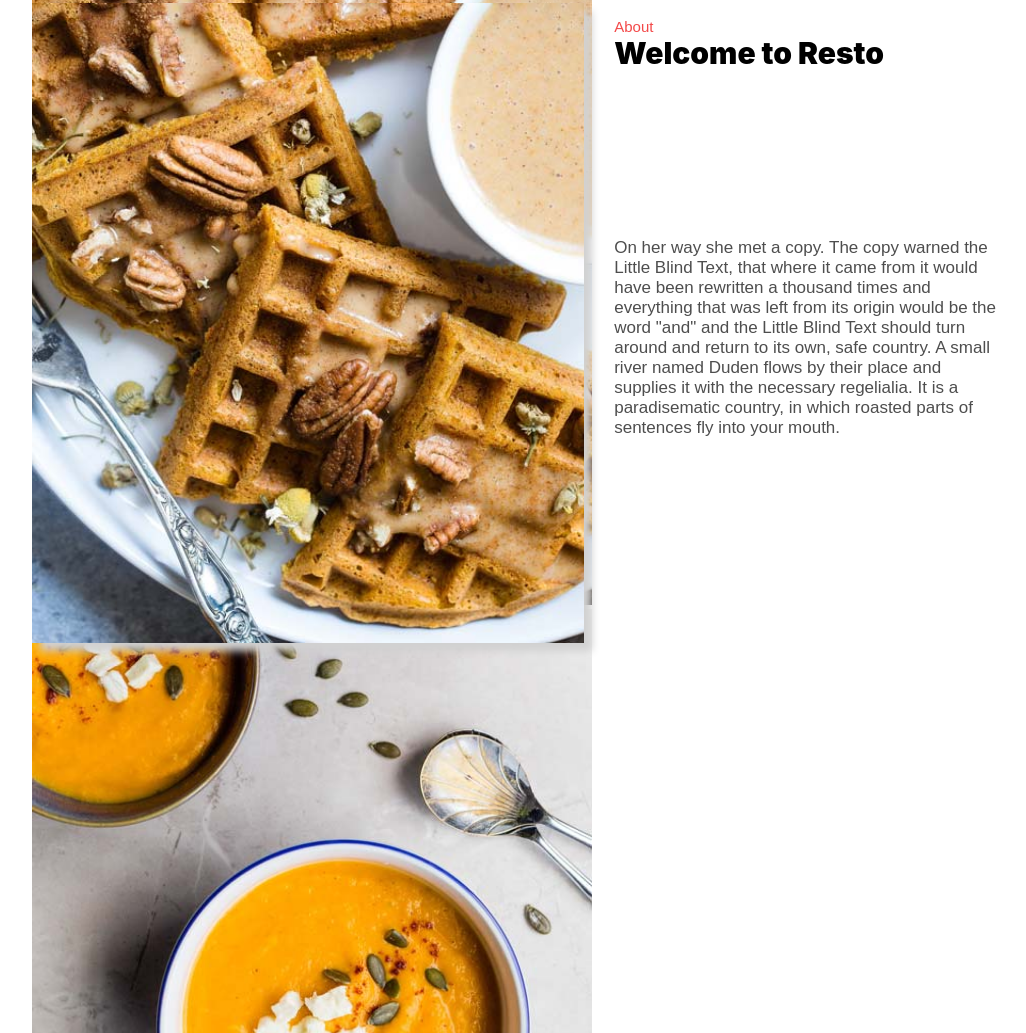
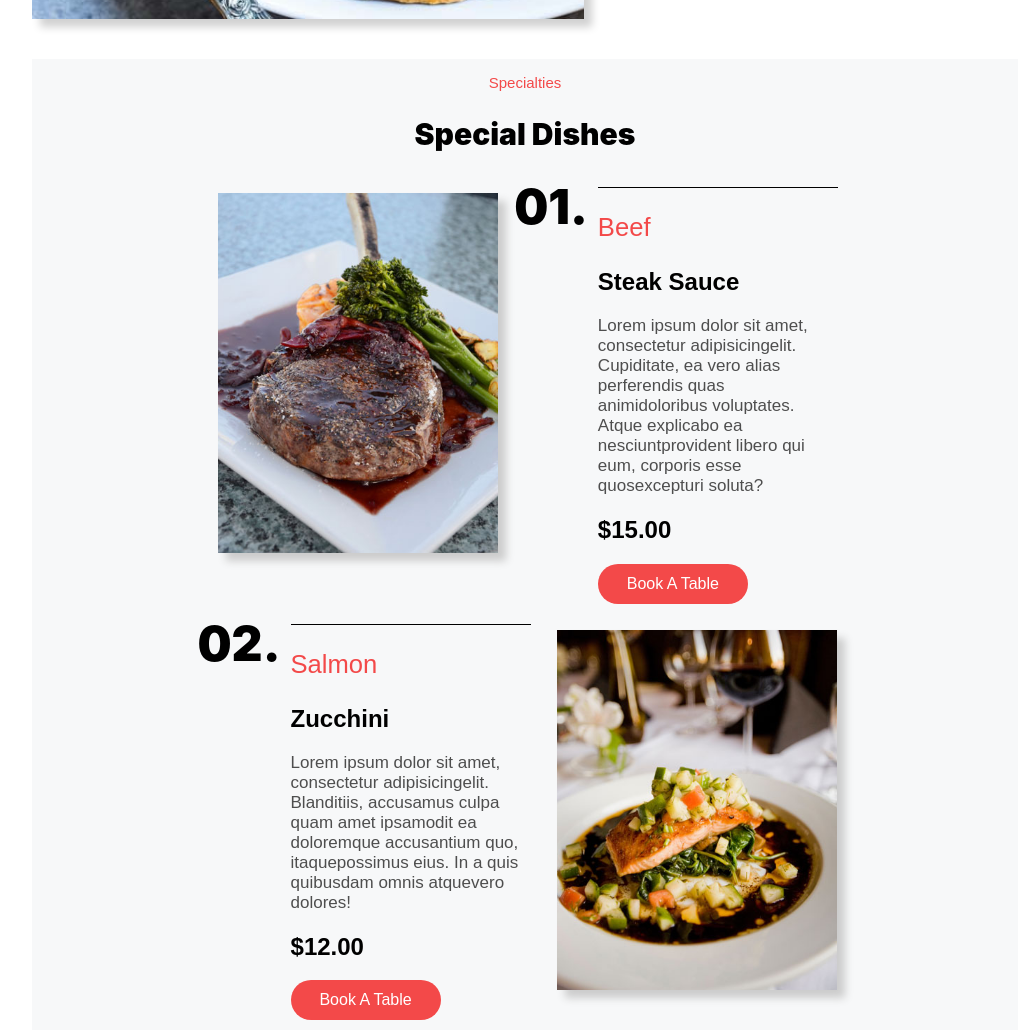
Before and after one commit to Otavioalv/Restaurante, a plain HTML site: page index.html in a window 1280 px wide. Shown: the part 1063-2096 px from the top of the page, without its empty margins (115-1141 px from the left). Drawn offline with Linux system fonts and the light colour scheme.

Commit message:
update Special Dishes

```diff
--- a/index.html
+++ b/index.html
@@ -55,12 +55,18 @@
                     </div>
 
                     <div class="demos">
-                        <div class="demos__img-1">
-                            <img src="resto/img/hero-1.jpg" alt="comida">
-                            <img src="resto/img/hero-2.jpg" alt="comida">
-                            <img src="resto/img/hero-3.jpg" alt="comida">
+                        <!-- <div class="demos__imgs">
+                            <div class="demos__img-div">
+                                <img src="resto/img/hero-1.jpg" alt="comida">
+                            </div>
+                            <div class="demos__img-div">
+                                <img src="resto/img/hero-2.jpg" alt="comida">
+                            </div>
+                            <div class="demos__img-div">
+                                <img src="resto/img/hero-3.jpg" alt="comida">
+                            </div>
                         </div>
-
+ -->
                         <div class="demos__apresen">
                             <div class="demos__img-2"><img src="resto/img/hero-2.jpg" alt="" srcset=""></div>
                             <div class="demos__apresen-text">
@@ -77,34 +83,49 @@
                 </div>
 
 
-                <div>
-                    <h1>Special Dishes</h1>
-                    <div>
-                        <img src="resto/img/steak.jpg" alt="Beef">
+                <div class="special">
+
+                    <div class="special__title">
+                        <h3>Specialties</h3>
+                        <h1>Special Dishes</h1>
+                    </div>
+
+                    <div class="special__div">
+                        <div class="special__img">
+                            <img src="resto/img/steak.jpg" alt="Beef">
+                        </div>
                         <h1>01.</h1>
-                        <div>
-                            <h2>Beef</h2>
+                        <div class="special__text">
+                            <h3>Beef</h3>
                             <h2>Steak Sauce</h2>
                             <p>
                                 Lorem ipsum dolor sit amet, consectetur adipisicingelit. Cupiditate, ea vero alias perferendis quas animidoloribus voluptates. Atque explicabo ea nesciuntprovident libero qui eum, corporis esse quosexcepturi soluta?
                             </p>
                             <h2>$15.00</h2>
-                            <h3>Book A Table</h3>
+
+                            <button class="button-m">Book A Table</button>
                         </div>
                     </div>
 
-                    <div>
-                        <img src="resto/img/salmon-zucchini.jpg" alt="Zucchini">
+                    <div class="special__div">
                         <h1>02.</h1>
-                        <div>
-                            <h2>Salmon</h2>
+                        <div class="special__text">
+                            <h3>Salmon</h3>
                             <h2>Zucchini</h2>
                             <p>
                                 Lorem ipsum dolor sit amet, consectetur adipisicingelit. Blanditiis, accusamus culpa quam amet ipsamodit ea doloremque accusantium quo, itaquepossimus eius. In a quis quibusdam omnis atquevero dolores!
                             </p>
                             <h2>$12.00</h2>
-                            <h3>Book A Table</h3>
+
+
+                            <button class="button-m">Book A Table</button>
+
                         </div>
+
+                        <div class="special__img">
+                            <img src="resto/img/salmon-zucchini.jpg" alt="Zucchini">
+                        </div>
+
                     </div>
                 </div>
 
--- a/resto/css/style.css
+++ b/resto/css/style.css
@@ -10,11 +10,29 @@ body{
     margin-right: auto;
     /* width: 95em; */
     width: 77%;
+    /* width: calc(90% + 100px); */
     font-family: 'Josefin Sans', sans-serif;
     font-weight: 200;
 }
 
+/* botoa */
+.button-m{
+    width: 150px;
+    height: 40px;
+    border-radius: 30px;
+    background-color: #f34949;
+    color: white;
+    font-size: 1em;
+    font-weight: 100;
+    border: 0;
+    transition: background-color .2s ease-out;
+}
 
+.button-m:hover{
+    background-color: #cc3c3c;
+    box-shadow: 0 0 5vh rgb(255, 227, 227);
+}
+/*  */
 /* Logo */
 .__logo{
     width: 110px;
@@ -215,25 +233,34 @@ header{
     border-right: 1px solid rgb(232, 236, 240);
 }
 
-.info-prods__e{}
+.info-prods__3{}
 
 /* CONFIGURAÇÃO TOTAL demos*/
 
 .demos{
     display: block;
+    /* background-color: #f34949; */
 }
 
-.demos__img-1{
+
+/* IMAGENS REPRESENTAVIVASA */
+.demos__imgs{
+    overflow: hidden;
     position: relative;
     max-width: 70vh;
     max-height: 70vh;
     margin-bottom: 8vh;
 }
 
-.demos__img-1 img{
+.demos__imgs img{
     height: 100%;
     width: 100%;
 }
+
+.demos__img-div{
+    margin: 10px;
+}
+/*  */
 
 /* Apresentação */
 .demos__apresen{
@@ -288,4 +315,60 @@ header{
 
 /*  */
 
+/* SPECIALITIES */
+.special{
+    display: flex;
+    flex-direction: column;
+    /* align-items: first baseline */;
+    background-color: rgb(247, 248, 249);
+
+    margin-top: 40px;
+}
+.special__title{
+    text-align: center;
+    margin: auto;
+}
+.special__div{
+    display: flex;
+    margin: auto;
+ /*    background-color: rgb(255, 206, 206); */
+}
+
+.special__img{
+    width: 35vh;
+    height: 45vh;
+    min-width: 35vh;
+    min-height: 45vh;
+    box-shadow: 1vh 1vh 1vh #cccccc;
+    margin: 2vh;
+}
+
+.special__img img{
+    width: 100%;
+    height: 100%;
+}
+
+.special__text{
+    border-top: 1px solid #000000;
+    max-width: 30vh;
+    margin: 10px;
+}
+
+.special__div h1{
+    font-size: 3em;
+    margin-top: 0;
+}
+
+.special__text h2{
+    font-weight: 600;
+}
+
+.special__text h3{
+    font-size: 1.6em;
+}
+
+.special__text p{}
+
+
+
 /* ------Fim Section------ */
```
